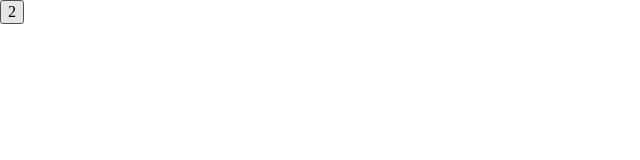
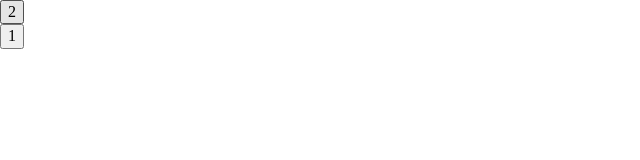
Before and after one commit to facexl/vself, a Vue app: page / in a window 1280 px wide. Shown: the top 160 px of the page, without its empty margins (0-640 px from the left). Built offline with nearby package versions, Linux system fonts and the light colour scheme.

Commit message:
chore: eslint config

```diff
--- a/src/App.vue
+++ b/src/App.vue
@@ -1,7 +1,8 @@
 <template>
-    <div>
-        <Search></Search>
-    </div>
+  <div>
+    <Search />
+    <a-button>1</a-button>
+  </div>
 </template>
 <script lang="ts" setup>
 import Search from './components/Search.vue'
--- a/src/components/Search.vue
+++ b/src/components/Search.vue
@@ -3,6 +3,7 @@
     <a-button type="primary">
       {{ a }}
     </a-button>
+    <a-form-item />
   </div>
 </template>
 <script lang="ts" setup>
```
Also changed, not shown: .eslintrc.js, tsconfig.json (line endings or trailing spaces), vite.config.ts (indentation only).
